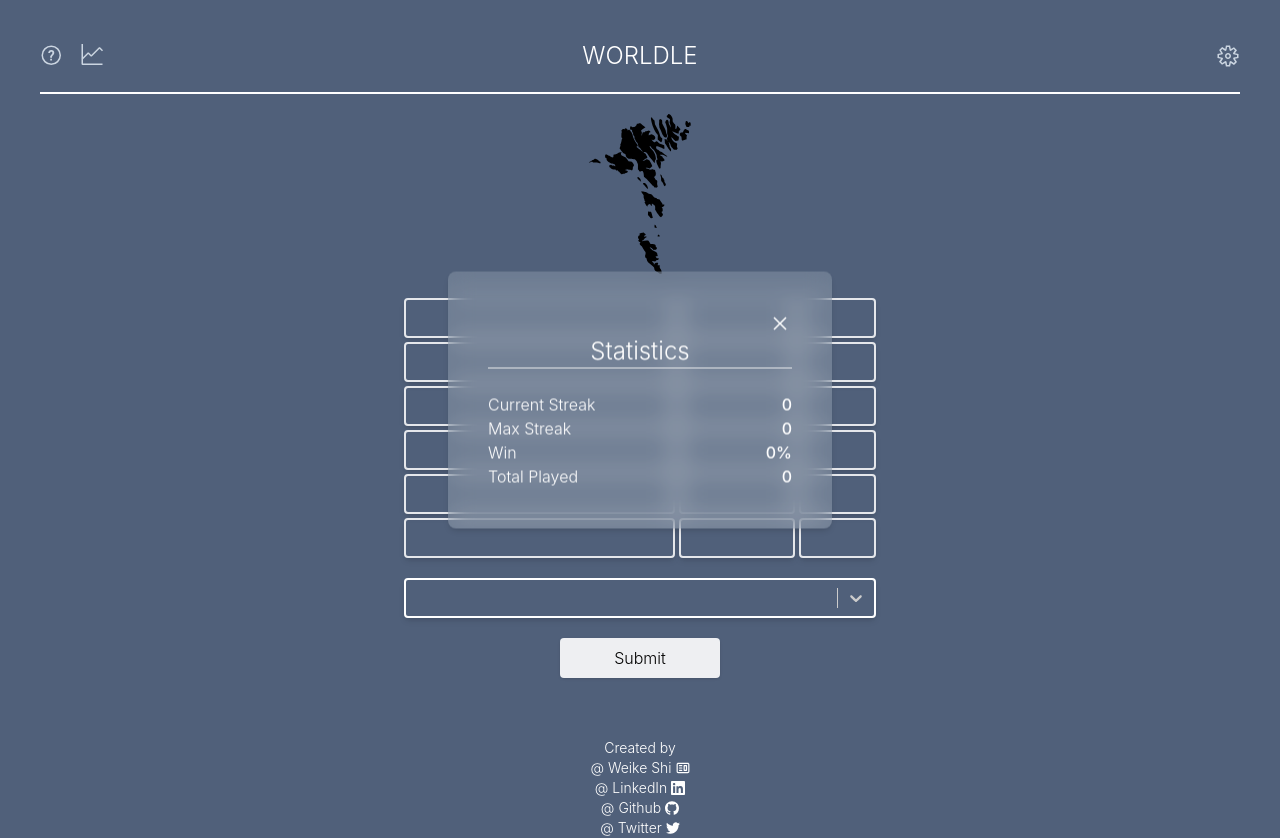
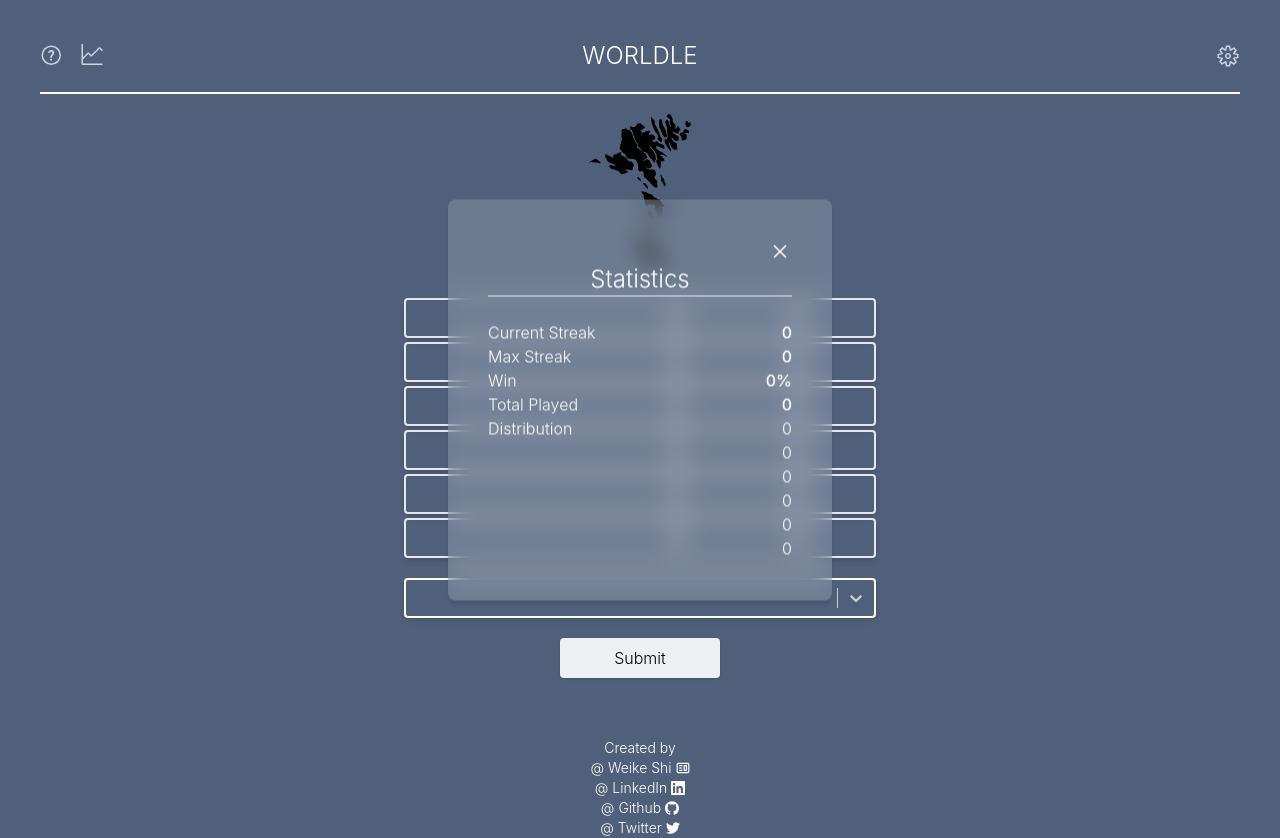
Before and after one commit to WeikeShi0730/worldle, a React (Create React App) app: page / in a window 1280 px wide. Both pictures are taken after a click on the button 92 px from the left and 56 px from the top of the page. Built offline with nearby package versions, Linux system fonts and the light colour scheme.

Commit message:
Added guess distribution

```diff
--- a/src/components/footer.component.tsx
+++ b/src/components/footer.component.tsx
@@ -3,7 +3,7 @@ import { CgWebsite } from "react-icons/cg";
 
 const Footer = () => {
   return (
-    <div className="flex flex-col my-5 text-white">
+    <div id="test" className="flex flex-col my-5 text-white">
       <div className="text-xs md:text-sm text-center">Created by</div>
       <div className="text-xs md:text-sm flex justify-center items-center gap-x-1">
         <a
--- a/src/components/report.component.tsx
+++ b/src/components/report.component.tsx
@@ -14,6 +14,7 @@ const Report = () => {
     totalPlayed: number;
     totalWin: number;
     winPerc: number;
+    guessDistribution: number[];
     history: number[];
   }>({
     currentStreak: 0,
@@ -21,11 +22,12 @@ const Report = () => {
     totalPlayed: 0,
     totalWin: 0,
     winPerc: 0,
+    guessDistribution: [],
     history: [],
   });
   const ref = useRef<HTMLDivElement>(null);
   useClickOutside(ref, () => setOpen(false));
-  const { game, random } = useContext(AppContext);
+  const { game, random, numGuesses } = useContext(AppContext);
 
   const handleMarkClick = (event: React.MouseEvent<HTMLElement>) => {
     event.preventDefault();
@@ -33,7 +35,6 @@ const Report = () => {
   };
 
   const [cookies, setCookie] = useCookies();
-
   useEffect(() => {
     const cockieFound = cookies && cookies.statistics;
     var currentStreak = cockieFound ? cookies.statistics.currentStreak : 0;
@@ -41,6 +42,9 @@ const Report = () => {
     var totalPlayed = cockieFound ? cookies.statistics.totalPlayed : 0;
     var totalWin = cockieFound ? cookies.statistics.totalWin : 0;
     var winPerc = cockieFound ? totalWin / totalPlayed : 0;
+    var guessDistribution = cockieFound
+      ? cookies.statistics.guessDistribution
+      : [0, 0, 0, 0, 0, 0];
     var history = cockieFound ? cookies.statistics.history : [];
     setStatistics({
       currentStreak,
@@ -48,6 +52,7 @@ const Report = () => {
       totalPlayed,
       totalWin,
       winPerc,
+      guessDistribution,
       history,
     });
 
@@ -58,6 +63,8 @@ const Report = () => {
       } else if (game === FINISHED_WIN) {
         currentStreak += 1;
         totalWin += 1;
+        guessDistribution[numGuesses - 1] += 1;
+        console.log(guessDistribution);
         if (currentStreak > maxStreak) {
           maxStreak = currentStreak;
         }
@@ -70,6 +77,7 @@ const Report = () => {
         totalPlayed,
         totalWin,
         winPerc,
+        guessDistribution,
         history,
       };
       setCookie("statistics", JSON.stringify(newStatistics), {
@@ -110,6 +118,14 @@ const Report = () => {
             Total Played
             <span className=" font-medium">{statistics.totalPlayed}</span>
           </div>
+          <div className="flex justify-between">
+            Distribution
+            <span>
+              {statistics.guessDistribution?.map((e: number, i: number) => {
+                return <div key={i}>{e}</div>;
+              })}
+            </span>
+          </div>
         </div>
       </Modal>
     </div>
```
